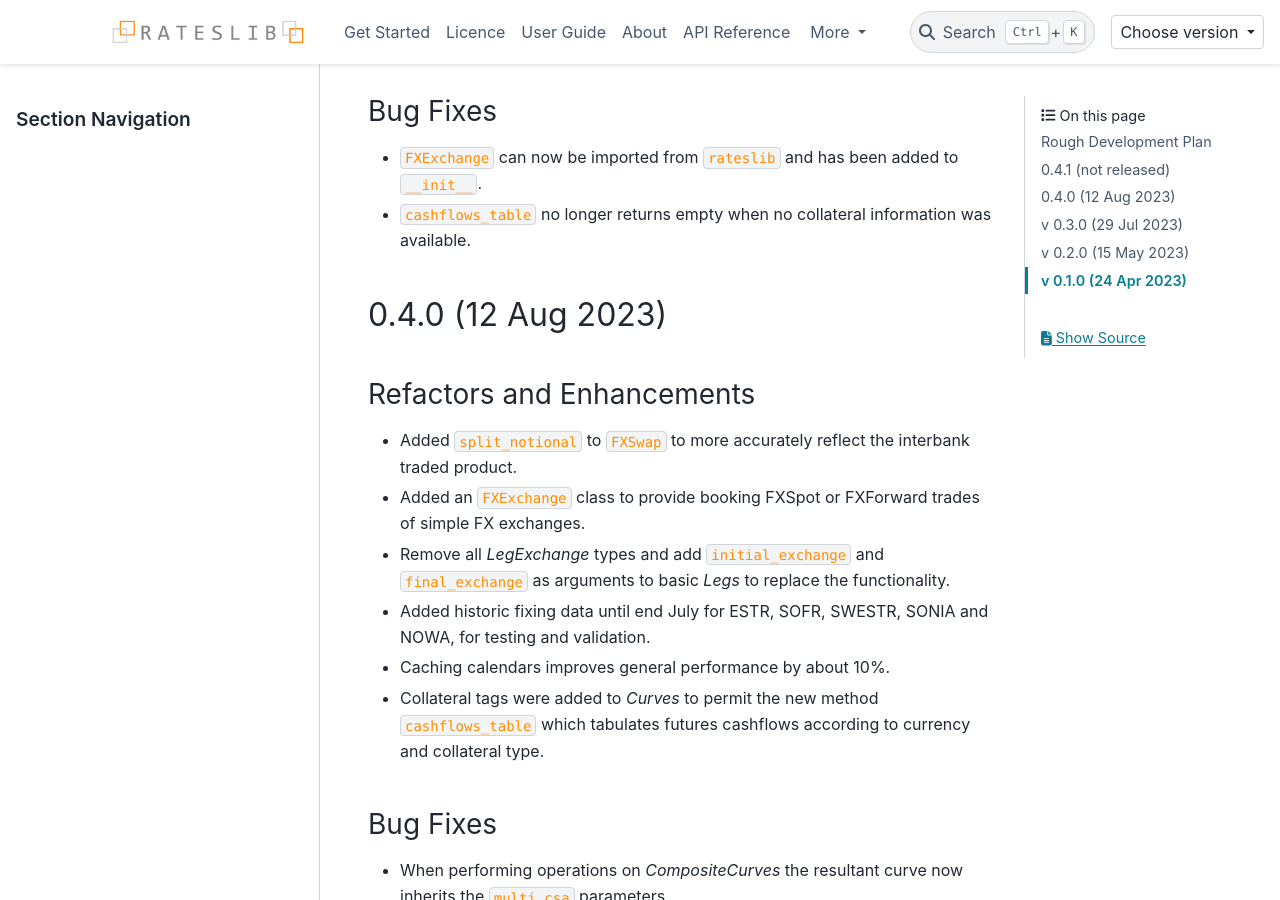
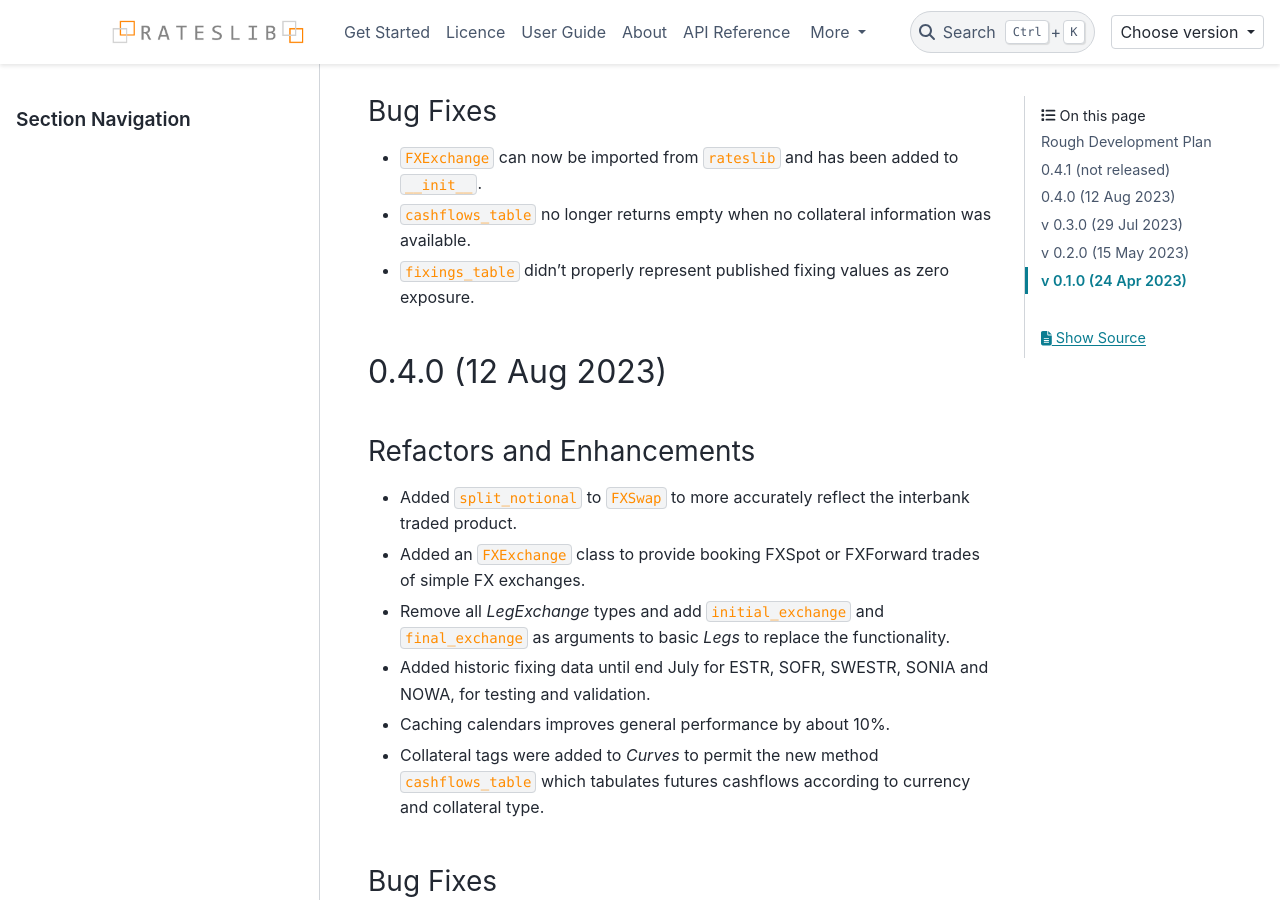
Before and after one commit to attack68/rateslib, a Sphinx documentation site: the page built from docs/source/i_whatsnew.rst, in a window 1280 px wide and 900 px high, scrolled down 1212 px. Built offline with Sphinx 7.4.7 and the PyData theme 0.15.4, drawn with Linux system fonts in a browser that asks for light colours; comment, search, counter and statistics services are not loaded.

Commit message:
DOC: whats new

```diff
--- a/docs/source/i_whatsnew.rst
+++ b/docs/source/i_whatsnew.rst
@@ -70,6 +70,7 @@ Bug Fixes
 
 - ``FXExchange`` can now be imported from ``rateslib`` and has been added to ``__init__``.
 - ``cashflows_table`` no longer returns empty when no collateral information was available.
+- ``fixings_table`` didn't properly represent published fixing values as zero exposure.
 
 0.4.0 (12 Aug 2023)
 ********************
```
